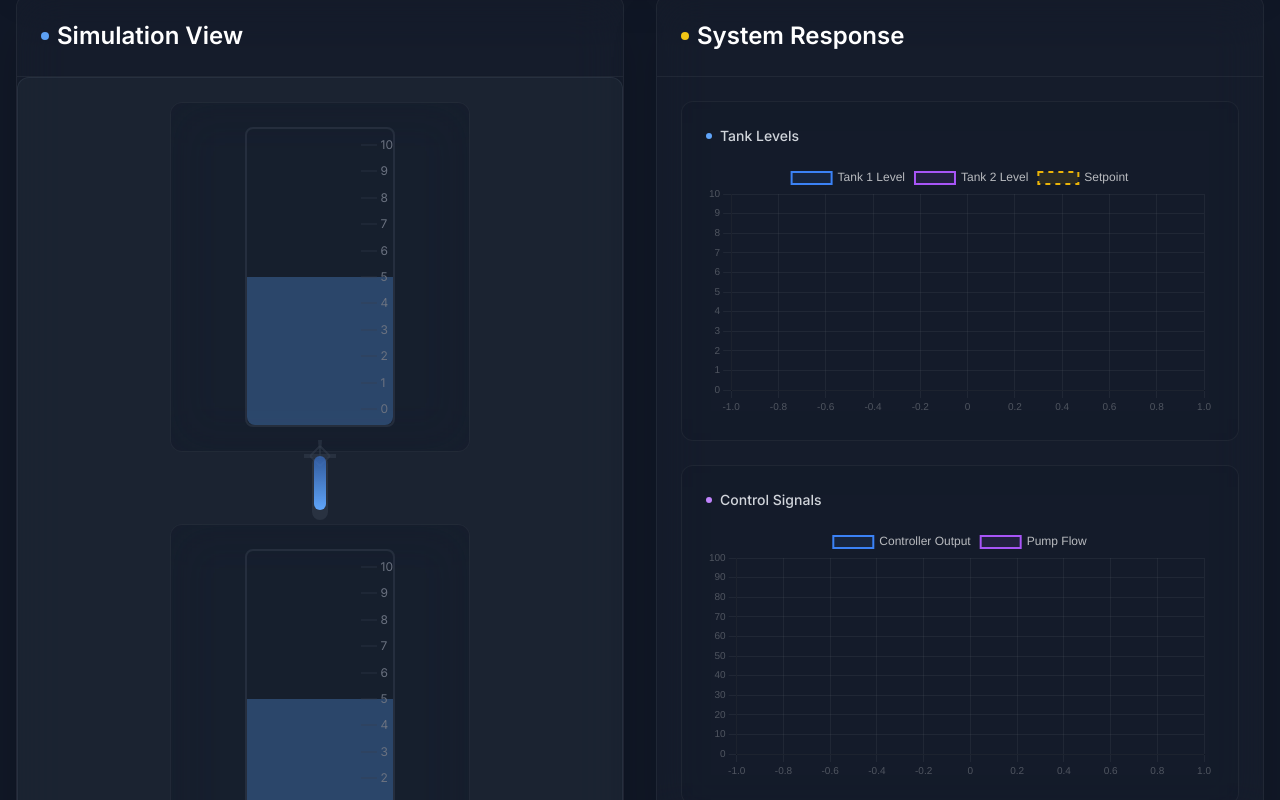
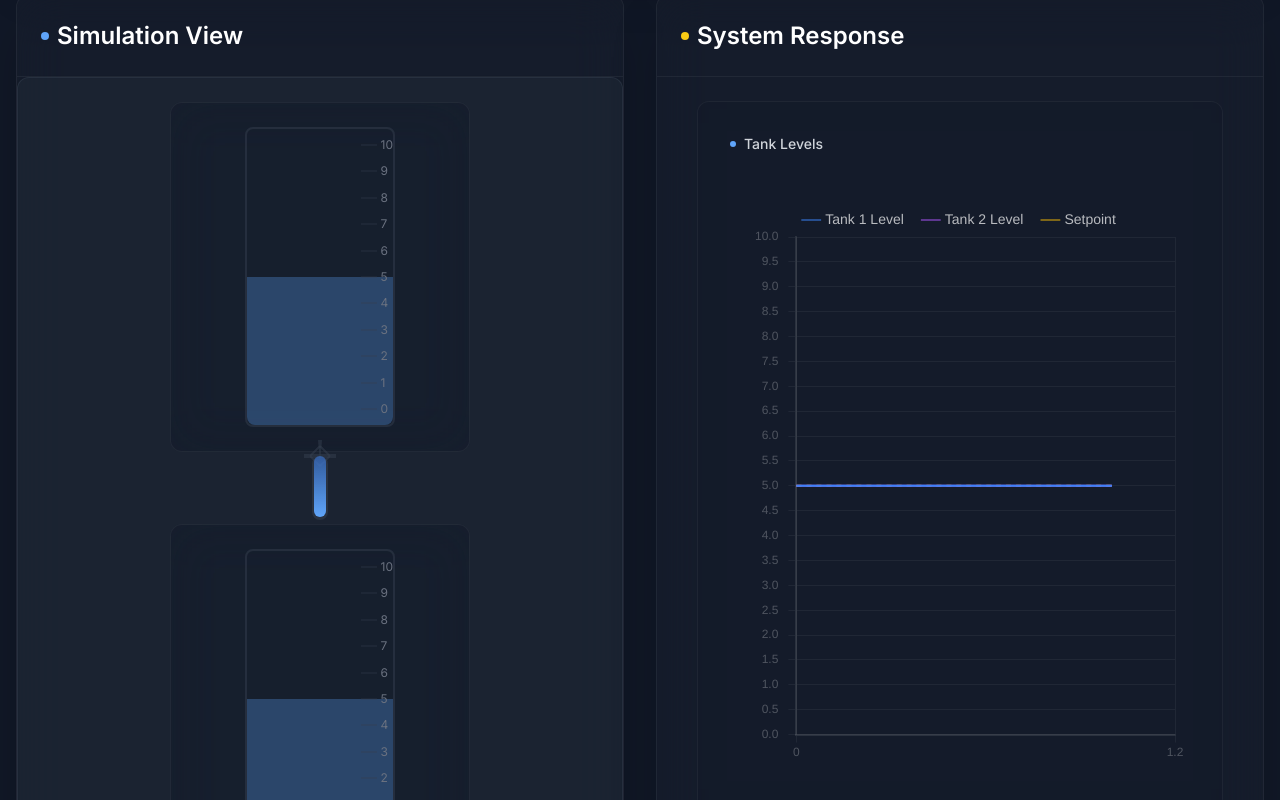
Before and after one commit to AKhalid-projects/cstr-project, a Next.js app: page /tuning in a window 1280 px wide. Shown: the part 640-1440 px from the top of the page. Built offline with nearby package versions, Linux system fonts and the light colour scheme.

Commit message:
feat: improve graph visualization with larger size and better axis scaling

```diff
--- a/src/components/simulation/visualization/SimulationGraphs.tsx
+++ b/src/components/simulation/visualization/SimulationGraphs.tsx
@@ -3,6 +3,7 @@
 import { useEffect, useState } from 'react'
 import { Line } from 'react-chartjs-2'
 import 'chart.js/auto'
+import { Chart, TooltipItem, Scale } from 'chart.js'
 
 interface SimulationGraphsProps {
   tank1Level: number
@@ -19,23 +20,21 @@ export default function SimulationGraphs({
   pumpFlow,
   setpoint
 }: SimulationGraphsProps) {
-  const [time, setTime] = useState<number[]>([])
-  const [tank1Data, setTank1Data] = useState<number[]>([])
-  const [tank2Data, setTank2Data] = useState<number[]>([])
-  const [outputData, setOutputData] = useState<number[]>([])
-  const [setpointData, setSetpointData] = useState<number[]>([])
-  const [pumpData, setPumpData] = useState<number[]>([])
+  const [time, setTime] = useState<number[]>([0])
+  const [tank1Data, setTank1Data] = useState<number[]>([tank1Level])
+  const [tank2Data, setTank2Data] = useState<number[]>([tank2Level])
+  const [outputData, setOutputData] = useState<number[]>([controllerOutput])
+  const [setpointData, setSetpointData] = useState<number[]>([setpoint])
+  const [pumpData, setPumpData] = useState<number[]>([pumpFlow])
 
   // Update data points
   useEffect(() => {
     const updateData = (prevData: number[], newValue: number) => {
-      // No truncation, just accumulate
-      return [...prevData, newValue]
+      return [...prevData, newValue];
     }
 
     setTime(prev => {
-      // No truncation, just accumulate
-      return [...prev, prev.length ? prev[prev.length - 1] + 1 : 0]
+      return [...prev, prev[prev.length - 1] + 1];
     })
 
     setTank1Data(prev => updateData(prev, tank1Level))
@@ -45,32 +44,84 @@ export default function SimulationGraphs({
     setPumpData(prev => updateData(prev, pumpFlow))
   }, [tank1Level, tank2Level, controllerOutput, pumpFlow, setpoint])
 
-  const minimalisticOptions = {
+  const createChartOptions = (yMax: number) => ({
     responsive: true,
     animation: { duration: 0 } as const,
+    maintainAspectRatio: false,
     elements: {
-      line: { borderWidth: 2 },
-      point: { radius: 0 }
+      line: {
+        borderWidth: 2,
+        tension: 0.4
+      },
+      point: {
+        radius: 0
+      }
+    },
+    layout: {
+      padding: {
+        left: 15,
+        right: 15,
+        top: 15,
+        bottom: 15
+      }
     },
     scales: {
       x: {
         type: 'linear' as const,
         display: true,
-        grid: { color: 'rgba(255,255,255,0.05)', lineWidth: 1 },
-        ticks: { color: 'rgba(255,255,255,0.25)', font: { size: 10 } }
+        grid: {
+          color: 'rgba(255,255,255,0.05)',
+          lineWidth: 1
+        },
+        ticks: {
+          color: 'rgba(255,255,255,0.25)',
+          font: { size: 12 },
+          stepSize: 60
+        },
+        border: {
+          width: 2,
+          color: 'rgba(255,255,255,0.1)'
+        }
       },
       y: {
+        type: 'linear' as const,
         display: true,
-        grid: { color: 'rgba(255,255,255,0.05)', lineWidth: 1 },
-        ticks: { color: 'rgba(255,255,255,0.25)', font: { size: 10 } },
+        grid: {
+          color: 'rgba(255,255,255,0.05)',
+          lineWidth: 1,
+          drawTicks: true
+        },
+        ticks: {
+          color: 'rgba(255,255,255,0.25)',
+          font: { size: 12 },
+          padding: 10,
+          callback: function(tickValue: number | string) {
+            if (typeof tickValue !== 'number') return tickValue;
+            return yMax <= 10 ? tickValue.toFixed(1) : tickValue.toFixed(0);
+          },
+          stepSize: yMax <= 10 ? 0.5 : 5,
+          autoSkip: false,
+          maxTicksLimit: yMax <= 10 ? 21 : 21
+        },
+        border: {
+          width: 2,
+          color: 'rgba(255,255,255,0.1)'
+        },
         min: 0,
-        max: 10
+        max: yMax,
+        beginAtZero: true
       }
     },
     plugins: {
       legend: {
         display: true,
-        labels: { color: 'rgba(255,255,255,0.7)', font: { size: 12 } },
+        labels: {
+          color: 'rgba(255,255,255,0.7)',
+          font: { size: 14 },
+          usePointStyle: true,
+          pointStyle: 'line',
+          padding: 20
+        },
         position: 'top' as const,
       },
       title: {
@@ -82,23 +133,16 @@ export default function SimulationGraphs({
         titleColor: '#fff',
         bodyColor: '#fff',
         borderColor: 'rgba(255,255,255,0.1)',
-        borderWidth: 1
+        borderWidth: 1,
+        padding: 12,
+        callbacks: {
+          label: function(tooltipItem: TooltipItem<"line">) {
+            return `${tooltipItem.dataset.label || ''}: ${tooltipItem.parsed.y.toFixed(2)}`;
+          }
+        }
       }
     }
-  }
-
-  // Minimalistic options for Control Signals graph (0-100 y-axis)
-  const controlSignalsOptions = {
-    ...minimalisticOptions,
-    scales: {
-      ...minimalisticOptions.scales,
-      y: {
-        ...minimalisticOptions.scales.y,
-        min: 0,
-        max: 100
-      }
-    }
-  }
+  })
 
   const tankLevelsData = {
     labels: time,
@@ -108,14 +152,16 @@ export default function SimulationGraphs({
         data: tank1Data,
         borderColor: 'rgb(59, 130, 246)',
         backgroundColor: 'rgba(59, 130, 246, 0.1)',
-        tension: 0.4
+        tension: 0.4,
+        fill: false
       },
       {
         label: 'Tank 2 Level',
         data: tank2Data,
         borderColor: 'rgb(168, 85, 247)',
         backgroundColor: 'rgba(168, 85, 247, 0.1)',
-        tension: 0.4
+        tension: 0.4,
+        fill: false
       },
       {
         label: 'Setpoint',
@@ -123,7 +169,8 @@ export default function SimulationGraphs({
         borderColor: 'rgb(234, 179, 8)',
         backgroundColor: 'rgba(234, 179, 8, 0.1)',
         tension: 0.4,
-        borderDash: [5, 5]
+        borderDash: [5, 5],
+        fill: false
       }
     ]
   }
@@ -136,34 +183,46 @@ export default function SimulationGraphs({
         data: outputData,
         borderColor: 'rgb(59, 130, 246)',
         backgroundColor: 'rgba(59, 130, 246, 0.1)',
-        tension: 0.4
+        tension: 0.4,
+        fill: false
       },
       {
         label: 'Pump Flow',
         data: pumpData,
         borderColor: 'rgb(168, 85, 247)',
         backgroundColor: 'rgba(168, 85, 247, 0.1)',
-        tension: 0.4
+        tension: 0.4,
+        fill: false
       }
     ]
   }
 
   return (
-    <div className="space-y-6">
-      <div className="bg-gray-900/40 backdrop-blur-xl rounded-xl border border-white/[0.05] p-6">
-        <div className="flex items-center gap-2 mb-4">
+    <div className="space-y-12 w-full max-w-none px-4">
+      <div className="bg-gray-900/40 backdrop-blur-xl rounded-xl border border-white/[0.05] p-8">
+        <div className="flex items-center gap-2 mb-6">
           <div className="w-1.5 h-1.5 rounded-full bg-blue-400"></div>
           <h3 className="text-sm font-medium text-gray-300">Tank Levels</h3>
         </div>
-        <Line data={tankLevelsData} options={minimalisticOptions} />
+        <div className="h-[600px]">
+          <Line
+            data={tankLevelsData}
+            options={createChartOptions(10)}
+          />
+        </div>
       </div>
 
-      <div className="bg-gray-900/40 backdrop-blur-xl rounded-xl border border-white/[0.05] p-6">
-        <div className="flex items-center gap-2 mb-4">
+      <div className="bg-gray-900/40 backdrop-blur-xl rounded-xl border border-white/[0.05] p-8">
+        <div className="flex items-center gap-2 mb-6">
           <div className="w-1.5 h-1.5 rounded-full bg-purple-400"></div>
           <h3 className="text-sm font-medium text-gray-300">Control Signals</h3>
         </div>
-        <Line data={controlSignalsData} options={controlSignalsOptions} />
+        <div className="h-[600px]">
+          <Line
+            data={controlSignalsData}
+            options={createChartOptions(100)}
+          />
+        </div>
       </div>
     </div>
   )
```
